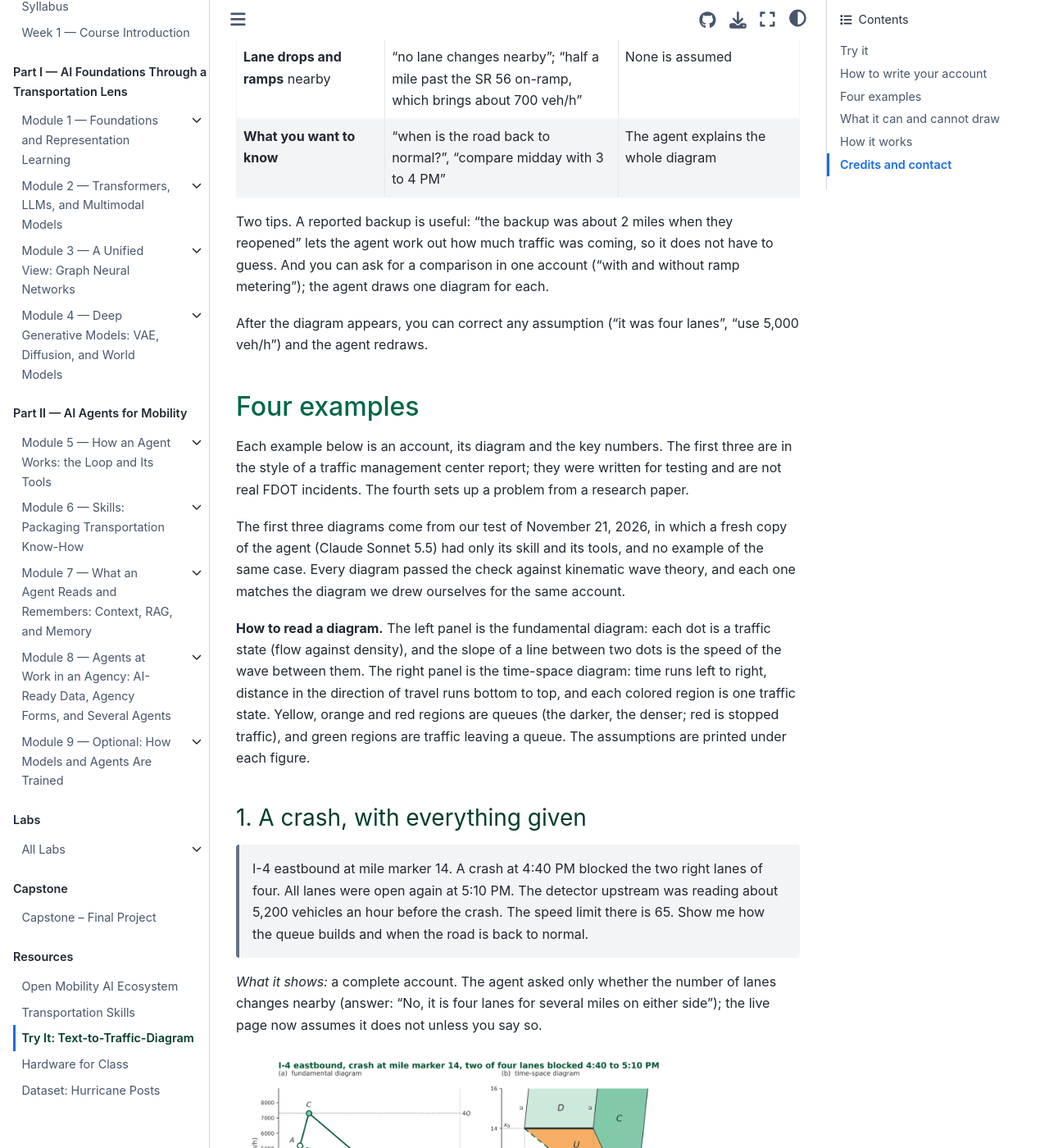
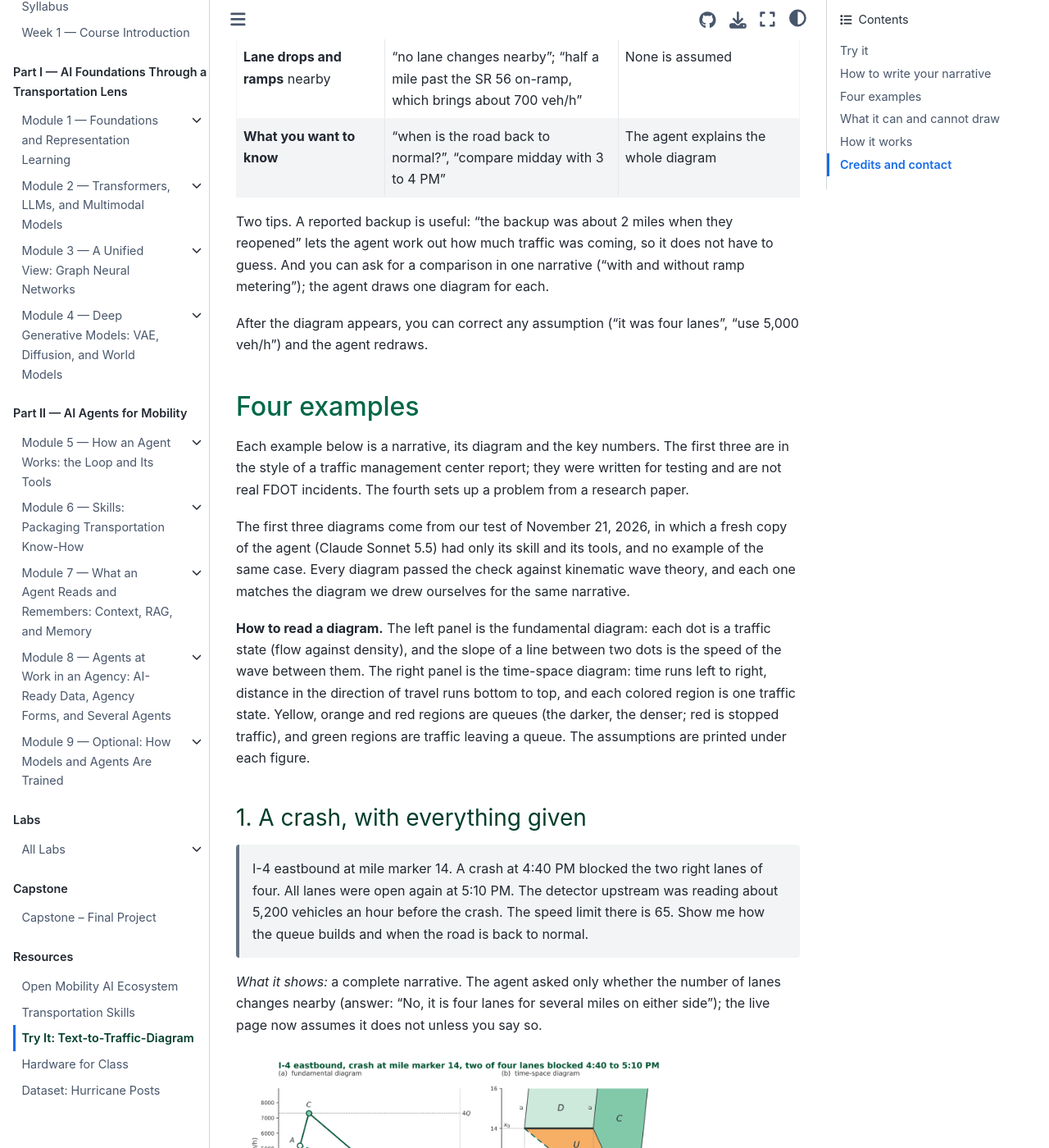
Before and after one commit to ai4mobility/ai4mobility.github.io, a Jupyter Book: the page built from traffic-diagram-agent.md, in a window 1280 px wide and 1400 px high, scrolled down 2833 px. Shown: the whole window at 82% size. Built offline with Jupyter Book 1.0.4 settings and Sphinx 7.4.7 and the Sphinx Book theme 1.1.4, drawn with Linux system fonts in a browser that asks for light colours; pages that are not in the unit, such as notebooks, are missing from menus; some of the changed text lies outside the part shown.

Commit message:
Diagram agent page: "narrative" instead of "account", country note
Matches the app's "Describe your traffic scenario" box: people write a short
incident narrative. The stored-data note now mentions the country count.

Co-Authored-By: Claude Opus 5.5 <noreply@anthropic.com>
Claude-Session: https://claude.ai/code/session_014NvYPouGWLsKmCMGh8xBX9

````diff
--- a/traffic-diagram-agent.md
+++ b/traffic-diagram-agent.md
@@ -14,13 +14,14 @@
 
 <div class="cta-row resource-cta-row">
   <a class="cta-button" href="https://kw-diagram-agent.onrender.com/" target="_blank" rel="noopener">Open the agent in a new tab</a>
-  <a class="cta-button cta-secondary" href="#kw-write">How to write your account</a>
+  <a class="cta-button cta-secondary" href="#kw-write">How to write your narrative</a>
   <a class="cta-button" href="#kw-examples">See four examples</a>
 </div>
 
 ## Try it
 
-Type your account in the box, or click one of the examples under it. A diagram usually takes one
+Describe your traffic scenario in the box as a short incident narrative, or click one of the examples under it.
+A diagram usually takes one
 to four minutes. If something essential is missing (how many lanes, how much of the road was blocked, for
 how long), the agent asks you once; everything else it assumes and tells you.
 
@@ -54,7 +55,7 @@ how long), the agent asks you once; everything else it assumes and tells you.
 
 <div id="kw-write"></div>
 
-## How to write your account
+## How to write your narrative
 
 Write it the way you would tell a colleague at the TMC. Plain words, clock times and mile markers are all
 fine. The more of the first three rows you give, the fewer questions the agent asks.
@@ -71,7 +72,7 @@ fine. The more of the first three rows you give, the fewer questions the agent a
 
 Two tips. A reported backup is useful: "the backup was about 2 miles when they reopened" lets the agent work
 out how much traffic was coming, so it does not have to guess. And you can ask for a comparison in one
-account ("with and without ramp metering"); the agent draws one diagram for each.
+narrative ("with and without ramp metering"); the agent draws one diagram for each.
 
 After the diagram appears, you can correct any assumption ("it was four lanes", "use 5,000 veh/h") and the
 agent redraws.
@@ -80,13 +81,13 @@ agent redraws.
 
 ## Four examples
 
-Each example below is an account, its diagram and the key numbers. The first three are in the style of a
+Each example below is a narrative, its diagram and the key numbers. The first three are in the style of a
 traffic management center report; they were written for testing and are not real FDOT incidents. The fourth
 sets up a problem from a research paper.
 
 The first three diagrams come from our test of November 21, 2026, in which a fresh copy of the agent (Claude
 Sonnet 5.5) had only its skill and its tools, and no example of the same case. Every diagram passed the check against
-kinematic wave theory, and each one matches the diagram we drew ourselves for the same account.
+kinematic wave theory, and each one matches the diagram we drew ourselves for the same narrative.
 
 **How to read a diagram.** The left panel is the fundamental diagram: each dot is a traffic state (flow
 against density), and the slope of a line between two dots is the speed of the wave between them. The right
@@ -101,7 +102,7 @@ under each figure.
 > open again at 5:10 PM. The detector upstream was reading about 5,200 vehicles an hour before the crash. The
 > speed limit there is 65. Show me how the queue builds and when the road is back to normal.
 
-*What it shows:* a complete account. The agent asked only whether the number of lanes changes nearby
+*What it shows:* a complete narrative. The agent asked only whether the number of lanes changes nearby
 (answer: "No, it is four lanes for several miles on either side"); the live page now assumes it does not
 unless you say so.
 
@@ -138,7 +139,7 @@ Key numbers: a queue first forms at 10:00. The queue moves with the load and is
 > nearby. Does the backup get to the ramp, and what happens to the ramp traffic and to the mainline behind it?
 
 *What it shows:* a merge. The backup reaches the ramp about four minutes after the crash; from then on the
-ramp and the mainline take turns (the zipper rule, assumed because the account did not say who has priority),
+ramp and the mainline take turns (the zipper rule, assumed because the narrative did not say who has priority),
 so both queue. The lower panels show the merge and the ramp's own flow.
 
 ```{figure} _static/figures/KWA_Crash_Past_On_Ramp.png
@@ -157,7 +158,7 @@ crash. The queue is gone by 08:19.
 > queue, a speed limit of 20 km/h is posted at one point, km 11.5, at 0.2 h; at 0.28 h it is raised to 40 km/h
 > and kept. Draw the diagram.
 
-*What it shows:* the agent working on a research problem. The account follows Fig. 2 of Chen, Ahn and Hegyi
+*What it shows:* the agent working on a research problem. The narrative follows Fig. 2 of Chen, Ahn and Hegyi
 (2014), a paper on variable speed limits (VSL) at a bottleneck with a capacity drop; the paper uses symbols
 only, so the numbers are ours. The 20 km/h limit holds traffic in a slow, dense queue (*c*) and lets a lighter
 flow (*d*) through, so the queue at the bottleneck (*h*) is gone by 0.275 h. The 40 km/h limit then turns *c*
@@ -165,9 +166,9 @@ into a faster queue (*e*) that feeds the bottleneck its full 6,000 veh/h in free
 is avoided. The lighter demand that starts at 0.25 h ends queue *e*. Every state and shock wave of the paper's
 figure appears, in the same order. State names follow the paper.
 
-The live agent (Claude Sonnet 5.5) drew this account on November 22, 2026, in about a minute and a half,
+The live agent (Claude Sonnet 5.5) drew this narrative on November 22, 2026, in about a minute and a half,
 without asking anything. Its states, waves and key numbers are the same as ours. The figure here is our own
-drawing of the same account, with a tighter time and distance range; the agent chose 0 to 1 h and km 0 to 14,
+drawing of the same narrative, with a tighter time and distance range; the agent chose 0 to 1 h and km 0 to 14,
 which makes the queue small.
 
 ```{figure} _static/figures/KWA_VSL_Speed_Limit.png
@@ -212,8 +213,9 @@ says so. A diagram that fails the check is never shown as an answer.
 Built on Prof. Hao Zhou's procedure for drawing traffic state diagrams, with examples from *Traffic Flow
 Theory* by Prof. Jorge Laval at Georgia Tech.
 
-**What is stored.** The account you type, the diagram and answer, your feedback, the time, and the
-approximate network address of your visit. We use them to improve the agent. Please do not enter personal
+**What is stored.** The narrative you type, the diagram and answer, your feedback, the time, and the
+approximate network address of your visit and the country it comes from (counted on the map at the bottom
+of the agent's page). We use them to improve the agent. Please do not enter personal
 information.
 
 **Contact.** Hao Zhou, Ph.D., Assistant Professor, CEE Department, University of South Florida,
````
Also changed, not shown: module6/index.md (+1 -1 lines).
